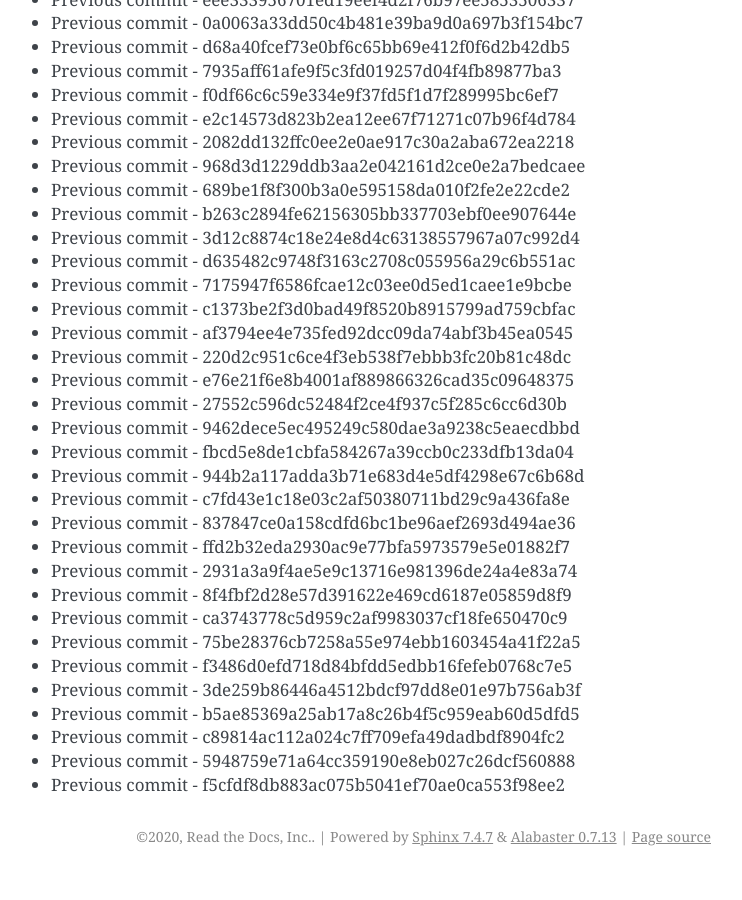
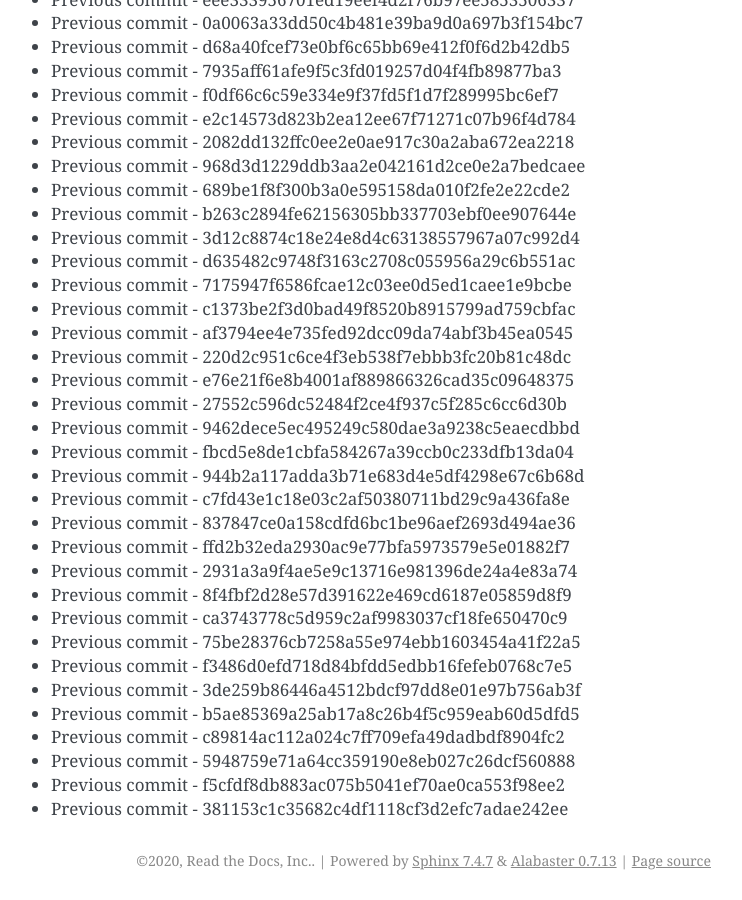
Before and after one commit to readthedocs/rtd-git-stresstest, a Sphinx documentation site: the page built from docs/updates.rst, in a window 1280 px wide and 900 px high, scrolled down 31806 px. Shown: the whole window, without its empty margins (399-1141 px from the left). Built offline with Sphinx 7.4.7, drawn with Linux system fonts in a browser that asks for light colours; before the commit the page ends 32682 px from its top, so only the background shows below that.

Commit message:
Generating commit from previous: 381153c1c35682c4df1118cf3d2efc7adae242ee

```diff
--- a/docs/updates.rst
+++ b/docs/updates.rst
@@ -1368,3 +1368,4 @@ It can be tested for any performance characteristics.
 * Previous commit - c89814ac112a024c7ff709efa49dadbdf8904fc2
 * Previous commit - 5948759e71a64cc359190e8eb027c26dcf560888
 * Previous commit - f5cfdf8db883ac075b5041ef70ae0ca553f98ee2
+* Previous commit - 381153c1c35682c4df1118cf3d2efc7adae242ee
```
